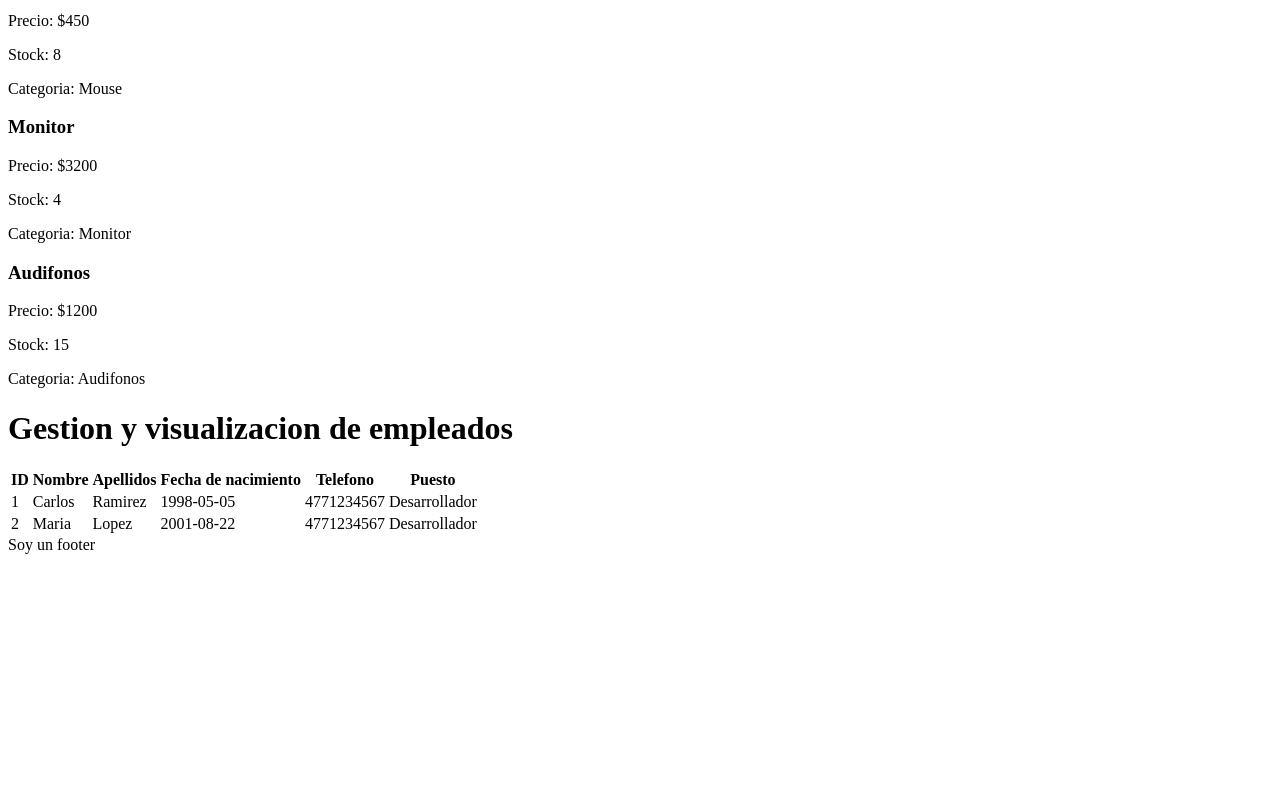
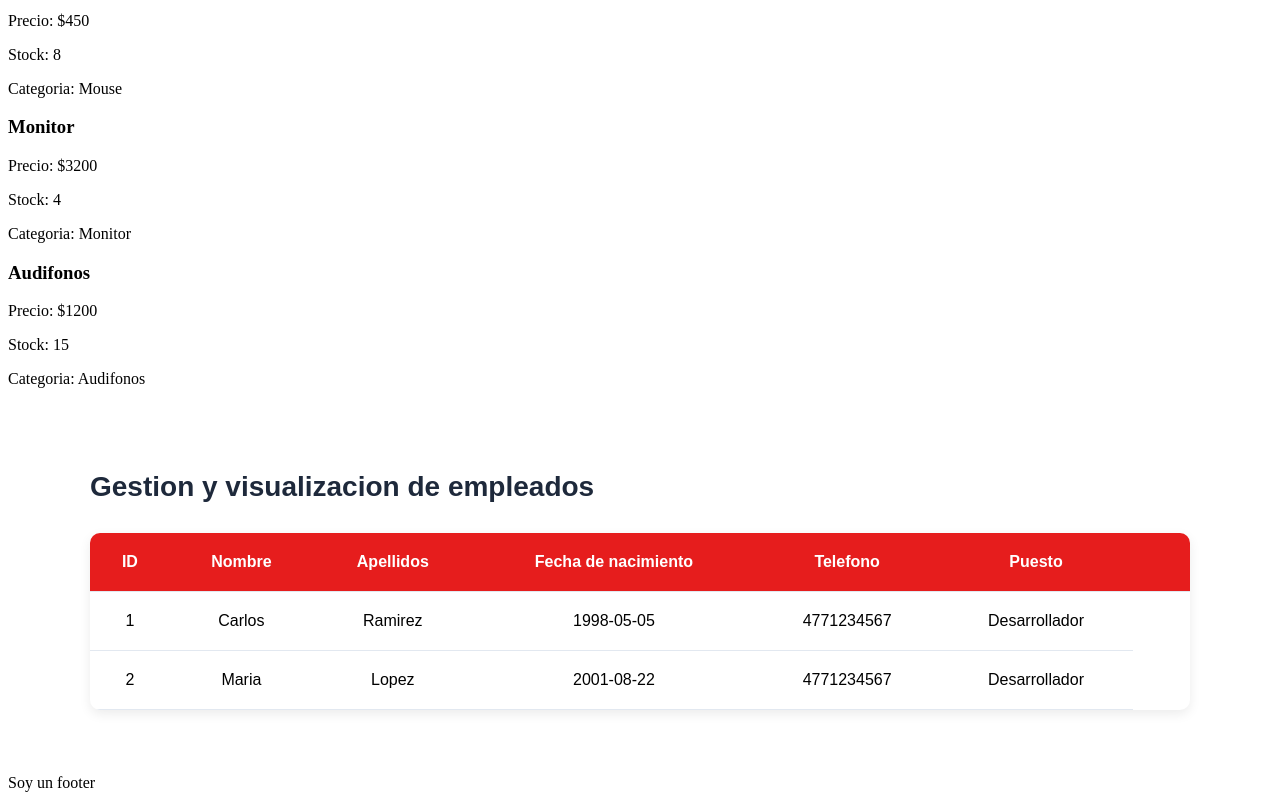
Before and after one commit to Cristo3242/AngularCurso, an Angular app: page /empleados in a window 1280 px wide. Shown: the part 713-1513 px from the top of the page. Before the commit the page ends 1275 px from the top, so only its background shows below. Built offline with nearby package versions, Linux system fonts and the light colour scheme.

Commit message:
se anadieron disenos

```diff
--- a/src/app/pages/empleados/empleados.component.css
+++ b/src/app/pages/empleados/empleados.component.css
@@ -0,0 +1,43 @@
+.empleados-container {
+    max-width: 1100px;
+    margin: 40px auto;
+    padding: 24px;
+    font-family: Arial, sans-serif;
+}
+
+.page-header {
+    margin-bottom: 30px;
+}
+
+.page-header h1 {
+    font-size: 28px;
+    color: #1e293b;
+}
+
+.page-header p {
+    color: #64748b;
+}
+
+.tblempleados {
+    width: 100%;
+    border-collapse: collapse;
+    background-color: white;
+    border-radius: 10px;
+    overflow: hidden;
+    box-shadow: 0 4px 12px rgba(0,0,0,0.08);
+}
+
+.tblempleados th, .tblempleados td {
+    padding: 20px;
+    text-align: center;
+    border-bottom: 1px solid #e2e8f0;
+}
+
+.tblempleados th {
+    background-color: #e61d1d;
+    color: white;
+}
+
+.tblempleados tbody tr:hover {
+    background-color: #f1f5f9;
+}
--- a/src/app/pages/empleados/empleados.component.html
+++ b/src/app/pages/empleados/empleados.component.html
@@ -1,9 +1,9 @@
-<div>
-    <header>
+<div class="empleados-container">
+    <header class="page-header">
         <h1>Gestion y visualizacion de empleados</h1>
     </header>
 
-<table class="Tblempleados">
+<table class="tblempleados">
     <thead>
         <tr>
             <th>ID</th>
```
